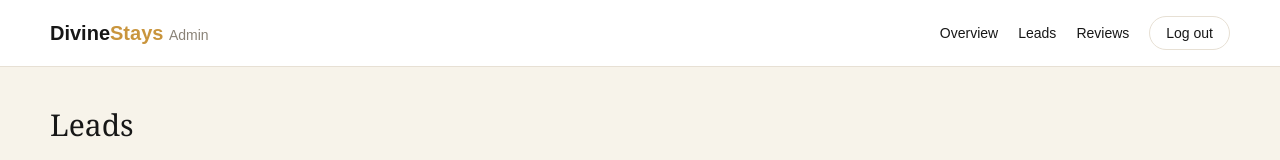
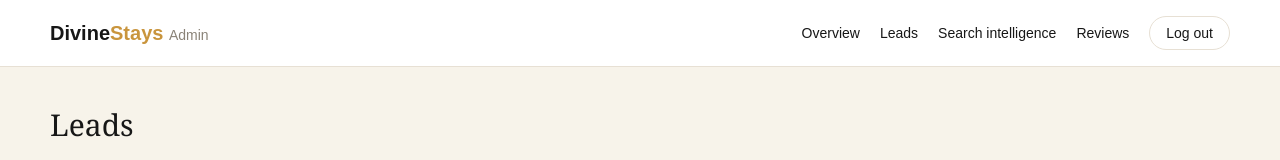
Before and after one commit to harshutxo/DivineStays, a Next.js app: page /admin/leads in a window 1280 px wide. Shown: the top 160 px of the page. Built offline with nearby package versions, Linux system fonts and the light colour scheme; no server answers; the database is empty.

Commit message:
Add search intelligence navigation

```diff
--- a/app/admin/(dashboard)/layout.tsx
+++ b/app/admin/(dashboard)/layout.tsx
@@ -12,6 +12,7 @@ export default function AdminLayout({ children }: { children: React.ReactNode })
           <nav className="flex items-center gap-5 text-sm font-medium">
             <Link href="/admin">Overview</Link>
             <Link href="/admin/leads">Leads</Link>
+            <Link href="/admin/search">Search intelligence</Link>
             <Link href="/admin/reviews">Reviews</Link>
             <LogoutButton />
           </nav>
```
